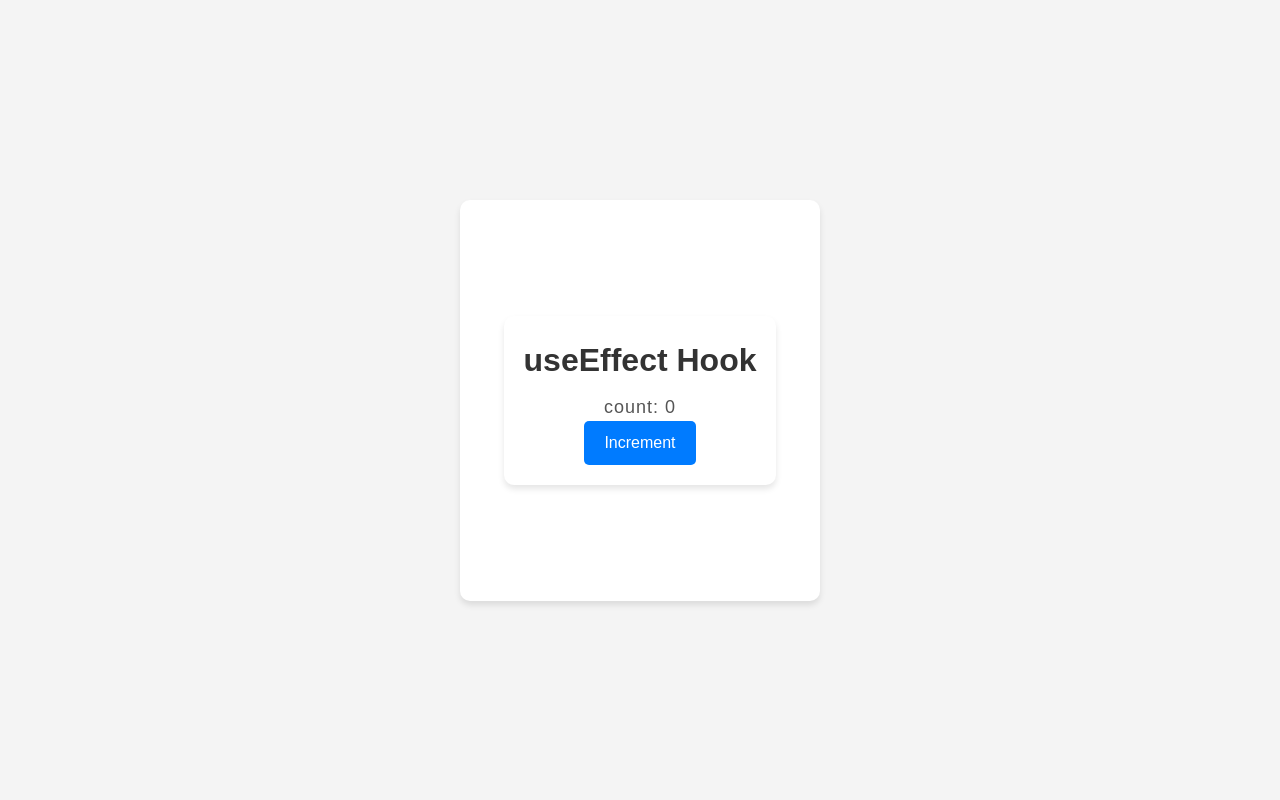
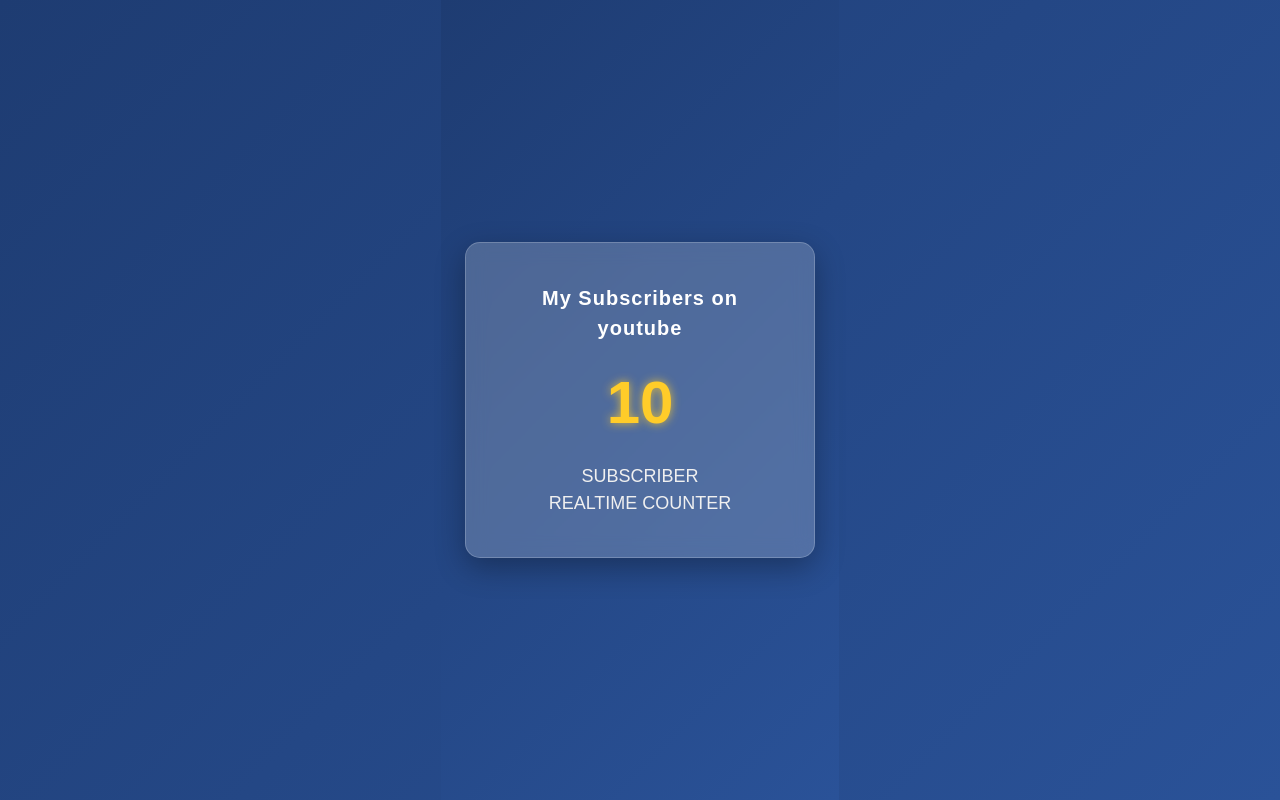
Before and after one commit to HarshUpadhyay518/ReactSeries, a React (Vite) app in the folder my-app/: page / in a window 1280 px wide. Built offline with nearby package versions, Linux system fonts and the light colour scheme.

Commit message:
Initial Commit

```diff
--- a/my-app/src/App.jsx
+++ b/my-app/src/App.jsx
@@ -16,7 +16,9 @@
 // import { EventPropagation } from "./components/EventPropagation";
 // import { State } from './components/hooks/State';
 
-import { ReactUseEffect } from "./components/hooks/UseEffect";
+// import { ReactUseEffect } from "./components/hooks/UseEffect";
+import { CleanUpFunction } from "./components/hooks/UseEffect/CleanUpFunction/CleanUpFunction";
+// import { UseEffectExample } from "./components/PracticeForm/UseEffectExample";
 
 // import { Todo } from "./projects/TodoWebsite/Todo";
 
@@ -40,7 +42,9 @@
       {/* <RegistrationForm/> */}
       {/* <LoginForm/> */}
       {/* <ContactForm/> */}
-      <ReactUseEffect/>
+      {/* <ReactUseEffect/> */}
+      {/* <UseEffectExample/> */}
+      <CleanUpFunction/>
 
   {/* // return <Profile/>; */}
     </section>
--- a/my-app/src/components/PracticeForm/UseEffectExample/index.css
+++ b/my-app/src/components/PracticeForm/UseEffectExample/index.css
@@ -0,0 +1,46 @@
+.container {
+    text-align: center;
+    margin-top: 50px;
+    font-family: Arial, sans-serif;
+}
+
+h1 {
+    color: #333;
+    margin-bottom: 20px;
+}
+
+p {
+    font-size: 18px;
+    margin: 10px 0;
+}
+
+span {
+    font-weight: bold;
+    color: #007bff;
+}
+
+.btn {
+    background-color: green;
+    color: white;
+    border: none;
+    padding: 10px 20px;
+    font-size: 16px;
+    cursor: pointer;
+    border-radius: 5px;
+    margin: 10px 0;
+    transition: background-color 0.3s ease;
+}
+
+.btn:hover {
+    background-color: darkgreen;
+}
+
+input {
+    padding: 10px;
+    font-size: 16px;
+    border: 1px solid #ccc;
+    border-radius: 5px;
+    width: 80%;
+    max-width: 300px;
+    margin-top: 10px;
+}
--- /dev/null
+++ b/my-app/src/components/hooks/UseEffect/CleanUpFunction/CleanUpFunction.jsx
@@ -0,0 +1,27 @@
+import './index.css';
+import { useEffect, useState } from 'react';
+
+
+export const CleanUpFunction =() =>{
+    const [count,setCount] = useState(0);
+
+    useEffect(() =>{
+        setInterval(()=>{
+            setCount((prev) =>prev+1);
+        },1000);
+    },[]);
+
+    return(
+        <div className='container'>
+            <div className='counter'>
+                <p>My Subscribers on youtube</p>
+                <div className='odometer' id='odometer'>
+                    {count}
+                </div>
+                <h3 className='title'>
+                    Subscriber <br /> Realtime Counter
+                </h3>
+            </div>
+        </div>
+    );
+};
--- /dev/null
+++ b/my-app/src/components/hooks/UseEffect/CleanUpFunction/index.css
@@ -0,0 +1,74 @@
+/* Global styles */
+* {
+    margin: 0;
+    padding: 0;
+    box-sizing: border-box;
+    font-family: 'Poppins', sans-serif;
+}
+
+/* Full-screen layout */
+.container {
+    display: flex;
+    justify-content: center;
+    align-items: center;
+    height: 100vh;
+    background: linear-gradient(135deg, #1e3c72, #2a5298);
+}
+
+/* Counter box with glass effect */
+.counter {
+    background: rgba(255, 255, 255, 0.2);
+    padding: 40px;
+    border-radius: 15px;
+    text-align: center;
+    box-shadow: 0px 10px 30px rgba(0, 0, 0, 0.3);
+    width: 350px;
+    backdrop-filter: blur(10px);
+    border: 1px solid rgba(255, 255, 255, 0.2);
+}
+
+/* Title */
+p {
+    font-size: 20px;
+    font-weight: 600;
+    color: white;
+    margin-bottom: 15px;
+}
+
+/* Odometer effect */
+.odometer {
+    font-size: 60px;
+    font-weight: bold;
+    color: #ffcc29;
+    text-shadow: 0px 0px 10px rgba(255, 204, 41, 0.8);
+    margin: 15px 0;
+    transition: all 0.3s ease-in-out;
+}
+
+/* Subtitle */
+.title {
+    font-size: 18px;
+    color: #f0f0f0;
+    font-weight: 500;
+    text-transform: uppercase;
+    line-height: 1.5;
+}
+
+/* Button */
+.btn {
+    background: #ffcc29;
+    color: #1e3c72;
+    font-size: 18px;
+    font-weight: bold;
+    border: none;
+    padding: 12px 24px;
+    cursor: pointer;
+    border-radius: 30px;
+    margin-top: 20px;
+    transition: all 0.3s ease-in-out;
+}
+
+.btn:hover {
+    background: #ffb900;
+    transform: scale(1.05);
+}
```
Also changed, not shown: my-app/src/components/PracticeForm/UseEffectExample/index.jsx (+21 -6 lines).
